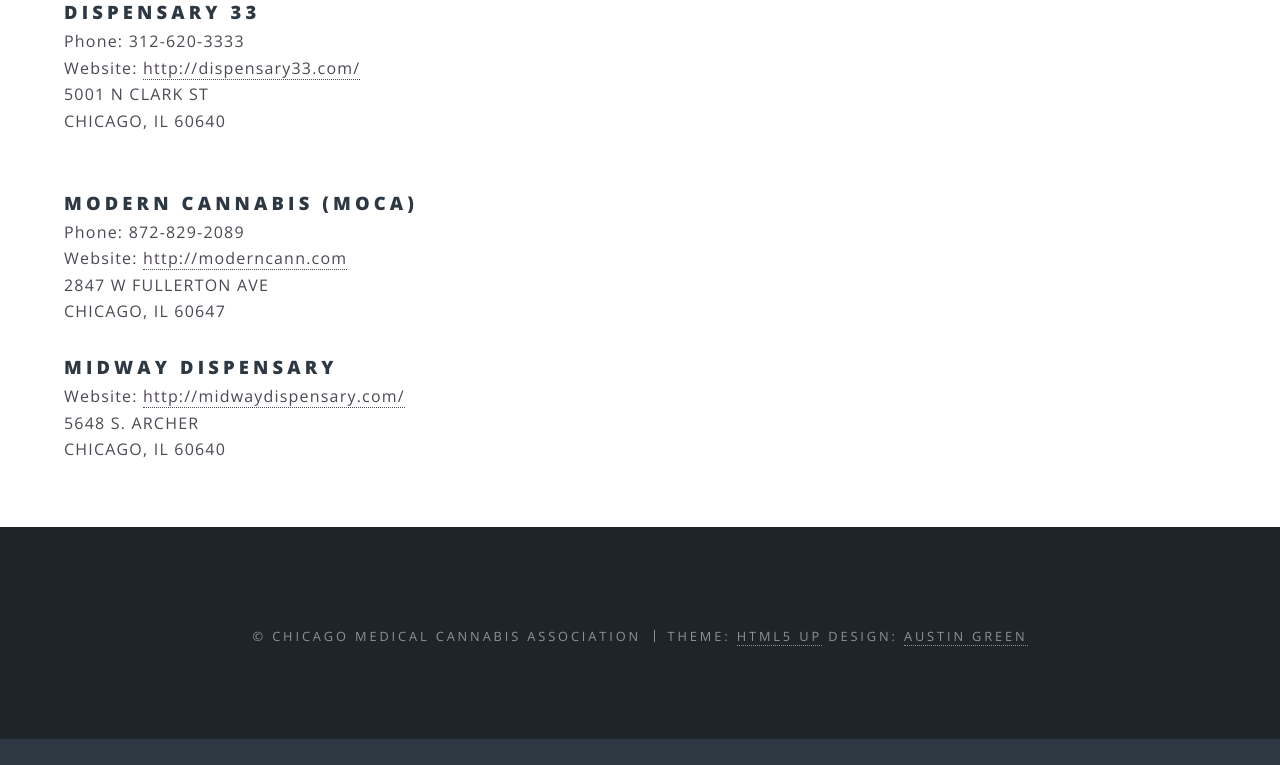
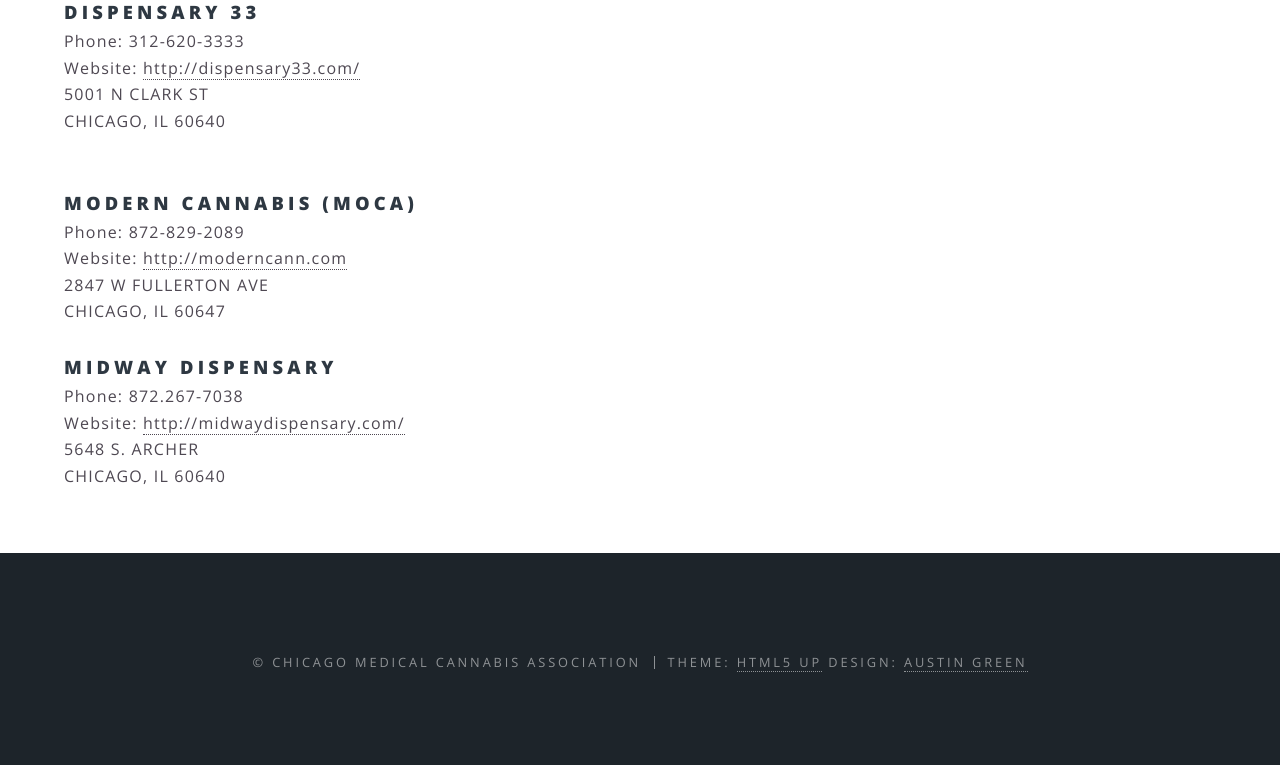
Before and after one commit to cloudzombie/CMCA, a Jekyll site: the page built from find.html, in a window 1280 px wide and 900 px high, scrolled down 862 px, cut to the strip 135-900 px from the top of the window. Built offline with Jekyll 4.4.1, drawn with Linux system fonts in a browser that asks for light colours; before the commit the page ends 1736 px from its top, so only the background shows below that.

Commit message:
added phone number

```diff
--- a/find.html
+++ b/find.html
@@ -44,6 +44,7 @@
 <br/>
 
 <h3>Midway Dispensary</h3>
+<p>Phone: <a href="tel:8722677038 "></a>872.267-7038</p>
 <p>Website: <a href="http://midwaydispensary.com/" target="_blank">http://midwaydispensary.com/</a></p>
 <p>5648 S. ARCHER</p>
 <p>CHICAGO, IL 60640</p>
```
